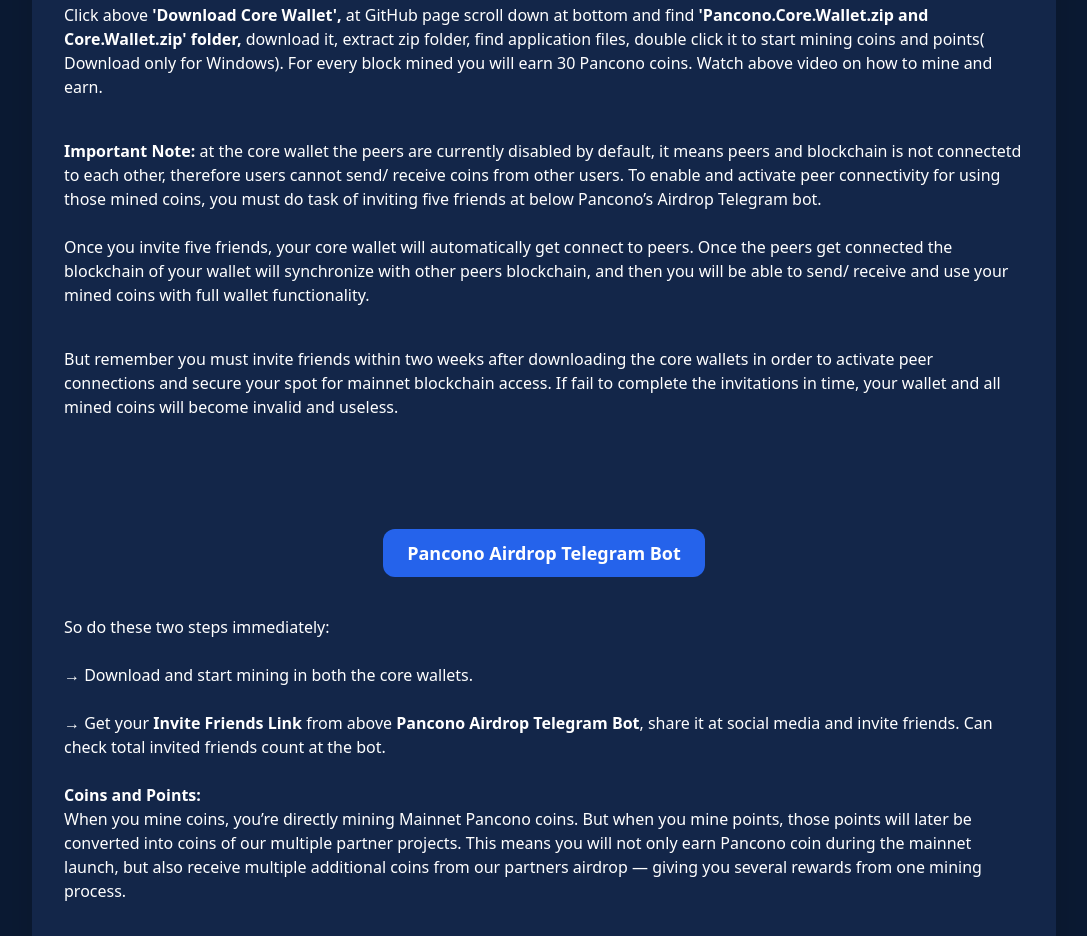
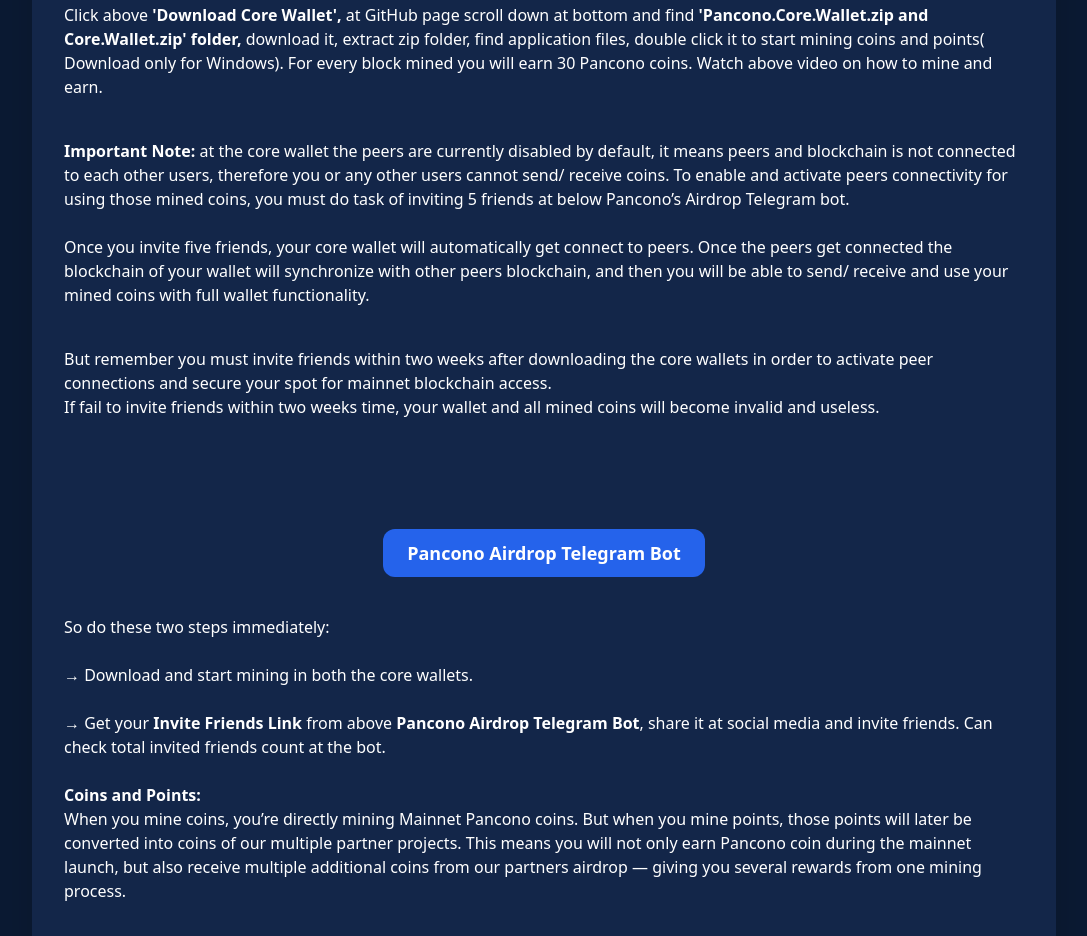
Before and after one commit to ChaserOd/Pancono_app_site, a plain HTML site: page index.html in a window 1280 px wide. Shown: the part 1213-2149 px from the top of the page, without its empty margins (96-1183 px from the left). Drawn offline with nearby package versions, Linux system fonts and the light colour scheme.

Commit message:
Update index.html

```diff
--- a/index.html
+++ b/index.html
@@ -126,12 +126,12 @@
 
          </p>
        <p class="mb-10">
-   <strong>Important Note:</strong> at the core wallet the peers are currently disabled by default, it means peers and blockchain is not connectetd to each other, therefore users cannot send/ receive coins from other users. To enable and activate peer connectivity for using those mined coins, you must do task of inviting five friends at below Pancono’s Airdrop Telegram bot.
-  <br /> <br />
-Once you invite five friends, your core wallet will automatically get connect to peers. Once the peers get connected the blockchain of your wallet will synchronize with other peers blockchain, and then you will be able to send/ receive and use your mined coins with full wallet functionality. </p>
+ <strong> Important Note:</strong> at the core wallet the peers are currently disabled by default, it means peers and blockchain is not connected to each other users, therefore you or any other users cannot send/ receive coins. To enable and activate peers connectivity for using those mined coins, you must do task of inviting 5 friends at below Pancono’s Airdrop Telegram bot. <br /> <br />
+Once you invite five friends, your core wallet will automatically get connect to peers. Once the peers get connected the blockchain of your wallet will synchronize with other peers blockchain, and then you will be able to send/ receive and use your mined coins with full wallet functionality.
  <p class="mb-10">
- But remember you must invite friends within two weeks after downloading the core wallets in order to activate peer connections and secure your spot for mainnet blockchain access.
-If fail to complete the invitations in time, your wallet and all mined coins will become invalid and useless.
+  But remember you must invite friends within two weeks after downloading the core wallets in order to activate peer connections and secure your spot for mainnet blockchain access.
+<br />
+If fail to invite friends within two weeks time, your wallet and all mined coins will become invalid and useless.
     </p>
 <br /><br />
 <div class="mt-8 text-center">
```
